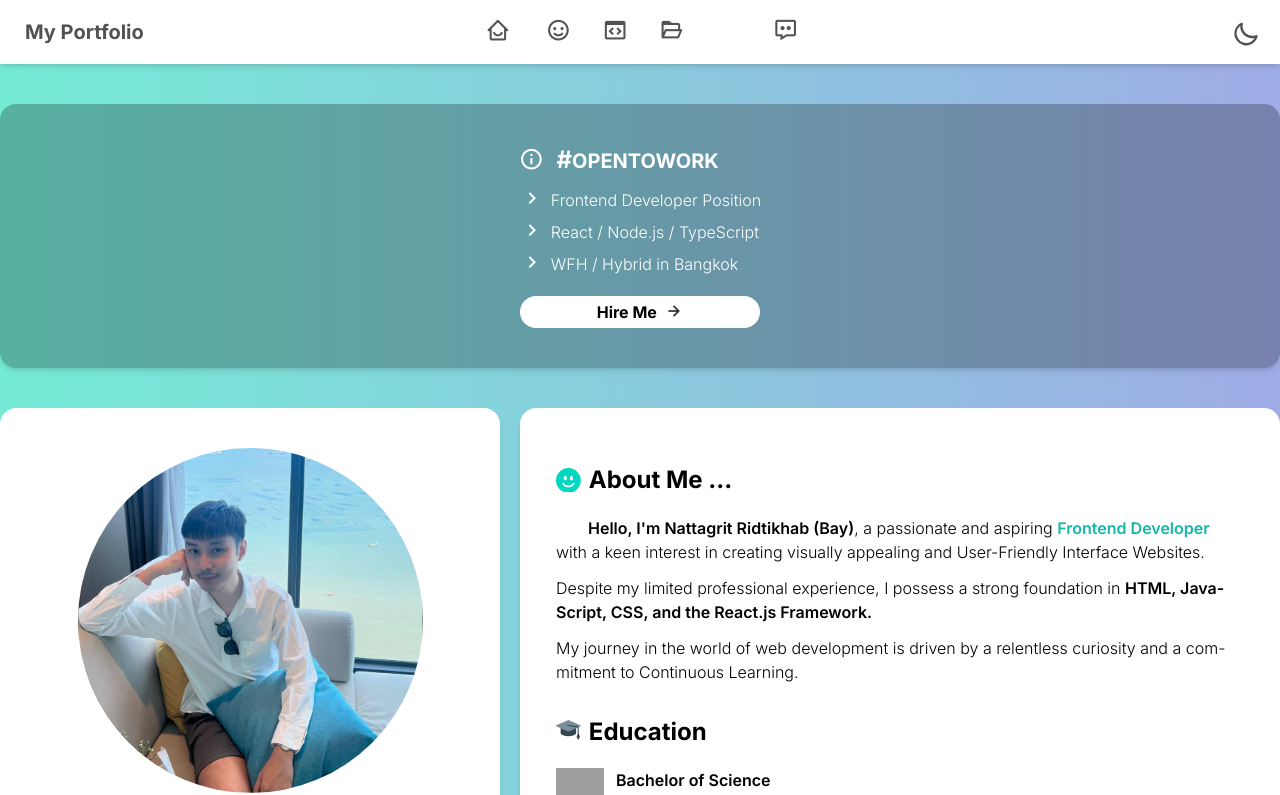
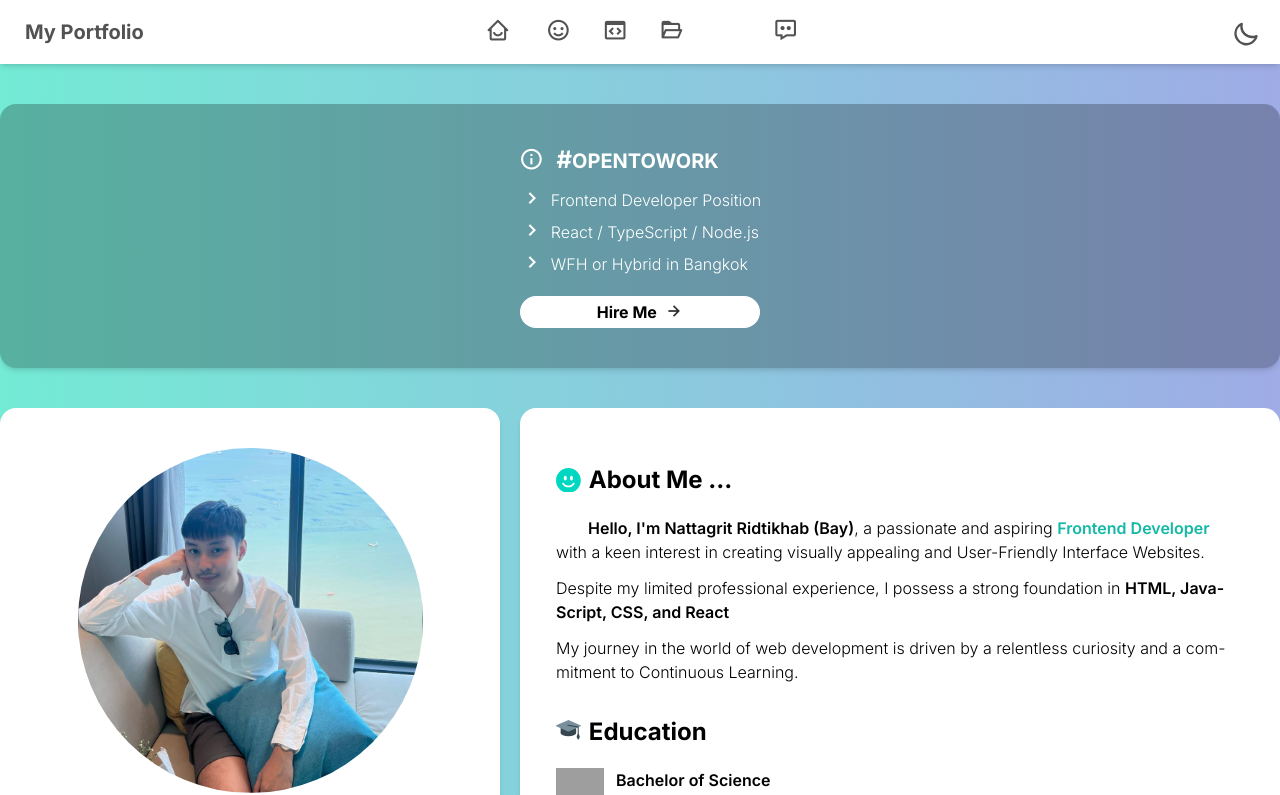
Before and after one commit to Basicbay/Portfolio-React, a React (Vite) app: page / in a window 1280 px wide. Shown: the top 795 px of the page. Built offline with nearby package versions, Linux system fonts and the light colour scheme; grey boxes are pictures that could not be loaded; some icons are missing.

Commit message:
04/02/24

```diff
--- a/src/components/about/about.tsx
+++ b/src/components/about/about.tsx
@@ -69,7 +69,7 @@ function About() {
           <motion.div className='z-10'>
             <p className=' text-2xl font-bold gap-2 my-5 flex self-center md:self-start place-items-center  '><i className='bx text-accent bx-sm '><BsFillEmojiSmileFill /></i>About Me ...</p>
             <p className=' indent-8 mb-3 '><span className=' font-semibold'> Hello, I'm Nattagrit Ridtikhab (Bay)</span>, a passionate and aspiring <span className=' font-semibold text-md text-teal-500'>Frontend Developer</span> with a keen interest in creating visually appealing and User-Friendly Interface Websites.</p>
-            <p className='mb-3'>Despite my limited professional experience, I possess a strong foundation in <span className=' font-semibold text-md '> HTML, JavaScript, CSS, and the React.js Framework.</span> </p>
+            <p className='mb-3'>Despite my limited professional experience, I possess a strong foundation in <span className=' font-semibold text-md '> HTML, JavaScript, CSS, and React</span> </p>
             <p className='mb-3'>My journey in the world of web development is driven by a relentless curiosity and a commitment to  Continuous Learning. </p>
           </motion.div>
 
--- a/src/components/contact/footer.tsx
+++ b/src/components/contact/footer.tsx
@@ -15,7 +15,7 @@ function Footer() {
                 <nav className="  self-center grid md:grid-cols-2 xl:grid-cols-4 md:gap-x-20 md:gap-y-10 xl:gap-x-10 gap-5 xl:py-5   ">
                     <motion.div className=' lg:co tooltip' data-tip="Copy Phone Number" whileTap={{ scale: 1.1 }}>
                         <label className="swap">
-                            <div onClick={() => { navigator.clipboard.writeText('0867499315') }} className="border-[1px]   cursor-pointer   hover:bg-black hover:bg-opacity-10 rounded-btn p-3 w-64 text-left xl:text-center " ><i className='bx-fw bx bxs-phone bx-md bx-tada-hover'></i>0867499315
+                            <div onClick={() => { navigator.clipboard.writeText('0867499315') }} className="   cursor-pointer   bg-black bg-opacity-10 hover:bg-opacity-25 rounded-btn p-3 w-64 text-left xl:text-center " ><i className='bx-fw bx bxs-phone bx-md bx-tada-hover'></i>0867499315
                                 <input type="checkbox" />
                                 <div className="swap-on hidden"><i className='bx bx-check bx-sm absolute right-4 bottom-3 scale-75' ></i></div>
                                 <div className="swap-off hidden"><i className='bx bx-copy bx-sm absolute right-4 bottom-3 scale-75' ></i></div>
@@ -24,12 +24,12 @@ function Footer() {
                     </motion.div>
 
                     <motion.a href="mailto:Nattagrit.r@gmail.com" target="_blank" className=' tooltip' data-tip="Send Email" whileTap={{ scale: 1.1 }}>
-                        <div className="border-[1px]   cursor-pointer hover:bg-black hover:bg-opacity-10 rounded-btn p-3 w-64 text-left xl:text-center select-none" ><i className='bx-fw bx bx-envelope bx-md bx-tada-hover'></i>Nattagrit.r@gmail.com<i className='bx bx-paper-plane bx-sm absolute right-4 scale-75 hidden' ></i></div>
+                        <div className="  cursor-pointer bg-black bg-opacity-10 hover:bg-opacity-25 rounded-btn p-3 w-64 text-left xl:text-center select-none" ><i className='bx-fw bx bx-envelope bx-md bx-tada-hover'></i>Nattagrit.r@gmail.com<i className='bx bx-paper-plane bx-sm absolute right-4 scale-75 hidden' ></i></div>
                     </motion.a>
 
-                    <motion.a href="https://www.linkedin.com/in/nattagrit-ridtikhab-83894b2a0/" target="_blank" className="border-[1px]   cursor-pointer  hover:bg-black hover:bg-opacity-10 rounded-btn  p-3 w-64 text-left xl:text-center select-none tooltip" data-tip="Linked" whileTap={{ scale: 1.1 }}><i className='bx-fw bx bxl-linkedin bx-md bx-tada-hover'></i>Nattagrit Ridtikhab<i className='bx bx-link bx-sm absolute right-4 scale-95 hidden' ></i></motion.a>
+                    <motion.a href="https://www.linkedin.com/in/nattagrit-ridtikhab-83894b2a0/" target="_blank" className="  cursor-pointer  bg-black bg-opacity-10 hover:bg-opacity-25 rounded-btn  p-3 w-64 text-left xl:text-center select-none tooltip" data-tip="Linked" whileTap={{ scale: 1.1 }}><i className='bx-fw bx bxl-linkedin bx-md bx-tada-hover'></i>Nattagrit Ridtikhab<i className='bx bx-link bx-sm absolute right-4 scale-95 hidden' ></i></motion.a>
 
-                    <motion.a href="https://github.com/Basicbay" target="_blank" className=" border-[1px]   cursor-pointer  p-3 w-64 hover:bg-black hover:bg-opacity-10 rounded-btn  text-left xl:text-center select-none tooltip" data-tip="Github" whileTap={{ scale: 1.1 }}><i className='bx-fw bx bxl-github bx-md  bx-tada-hover'></i>Basicbay<i className='bx bx-link bx-sm absolute right-4 scale-95 hidden' ></i></motion.a>
+                    <motion.a href="https://github.com/Basicbay" target="_blank" className="   cursor-pointer  p-3 w-64 bg-black bg-opacity-10 hover:bg-opacity-25 rounded-btn  text-left xl:text-center select-none tooltip" data-tip="Github" whileTap={{ scale: 1.1 }}><i className='bx-fw bx bxl-github bx-md  bx-tada-hover'></i>Basicbay<i className='bx bx-link bx-sm absolute right-4 scale-95 hidden' ></i></motion.a>
 
                 </nav>
 
--- a/src/components/experience/experience.tsx
+++ b/src/components/experience/experience.tsx
@@ -16,7 +16,7 @@ function Experience() {
                 <div className='text-center md:text-left dark:text-white p-5 lg:p-10 carousel w-full md:grid scroll-pl-5 gap-6 m-auto md:grid-cols-2 '>
 
                     <div id="itemA" className="carousel-item w-full">
-                        <motion.div className="md:flex gap-8 pb-5 border-[1px] card p-5  dark:border-neutral-800 dark:hover:border-white hover:border-neutral-800 " >
+                        <motion.div className="md:flex gap-8 pb-5 border-[1px] card p-5  dark:border-neutral-800   " >
                             <div className="">
                                 <span className=" text-teal-500 text-lg font-bold ">Work</span>
                                 <p className=' text-2xl  font-bold mb-2  '>Mobile Game Developer</p>
@@ -36,7 +36,7 @@ function Experience() {
                     </div>
 
                     <div id="itemB" className="carousel-item w-full">
-                        <motion.div className="md:flex gap-8 pb-5 border-[1px] card p-5   dark:border-neutral-800 dark:hover:border-white hover:border-neutral-800  " >
+                        <motion.div className="md:flex gap-8 pb-5 border-[1px] card p-5   dark:border-neutral-800    " >
                             <div className="">
                                 <span className=" text-teal-500 text-lg font-bold ">Bootcamp</span>
                                 <p className=' text-2xl  font-bold mb-2  '>Java Software Engineer</p>
@@ -57,7 +57,7 @@ function Experience() {
                     </div>
 
                     <div id="itemC" className="carousel-item w-full">
-                        <motion.div className="md:flex gap-8  pb-5 border-[1px] card p-5  dark:border-neutral-800 dark:hover:border-white hover:border-neutral-800    " >
+                        <motion.div className="md:flex gap-8  pb-5 border-[1px] card p-5  dark:border-neutral-800      " >
                             <div className="">
                                 <span className=" text-teal-500 text-lg font-bold ">Graduation Project</span>
                                 <p className=' text-2xl  font-bold mb-2  '>Computer Vision </p>
@@ -76,7 +76,7 @@ function Experience() {
                     </div>
 
                     <div id="itemD" className="carousel-item w-full">
-                        <motion.div className="md:flex gap-8  pb-5 border-[1px] card p-5   dark:border-neutral-800 dark:hover:border-white hover:border-neutral-800   " >
+                        <motion.div className="md:flex gap-8  pb-5 border-[1px] card p-5   dark:border-neutral-800     " >
                             <div className="">
                                 <p className=" text-teal-500 text-lg font-bold ">Project</p>
                                 <p className=' text-2xl  font-bold mb-2  '>ASP.NET Web App</p>
--- a/src/components/navbar/notice.tsx
+++ b/src/components/navbar/notice.tsx
@@ -12,8 +12,8 @@ function Notice() {
           <p className=' text-left text-xl  font-bold my-0 '><i className='bx-fw bx bx-info-circle bx-sm ' style={{ color: '#ffffff' }}></i><span className="text-2xl"> #</span>OPENTOWORK  </p>
           <div className='my-2 leading-loose text-left '>
             <p className=''><i className='bx-fw bx bx-chevron-right bx-sm ' style={{ color: '#ffffff' }}></i>Frontend Developer Position</p>
-            <p className=''><i className='bx-fw bx bx-chevron-right bx-sm ' style={{ color: '#ffffff' }}></i>React / Node.js / TypeScript</p>
-            <p className=' '><i className='bx-fw bx bx-chevron-right bx-sm ' style={{ color: '#ffffff' }}></i>WFH / Hybrid in Bangkok </p>
+            <p className=''><i className='bx-fw bx bx-chevron-right bx-sm ' style={{ color: '#ffffff' }}></i>React / TypeScript / Node.js</p>
+            <p className=' '><i className='bx-fw bx bx-chevron-right bx-sm ' style={{ color: '#ffffff' }}></i>WFH or Hybrid in Bangkok </p>
            {/* <p className=''><i className='bx-fw bx bx-chevron-right bx-sm ' style={{ color: '#ffffff' }}></i>Expected salary 30-35k</p> */}
           </div>
 
```
